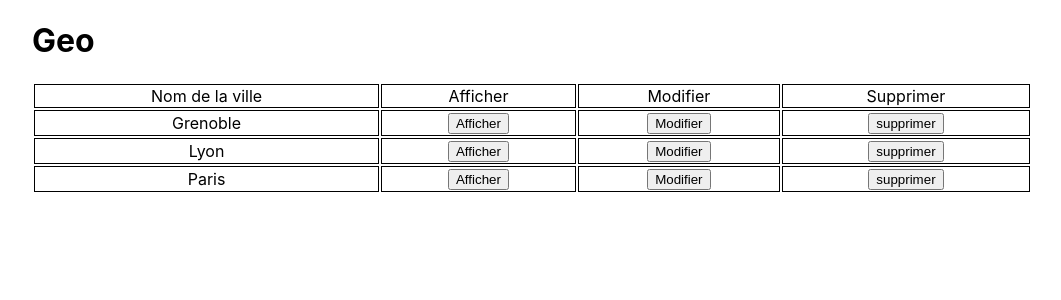
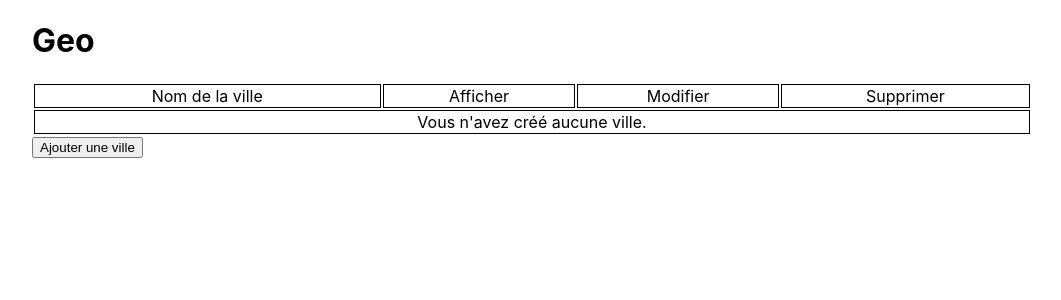
Before and after one commit to Theophane38/ascanio-test, a React (Create React App) app: page / in a window 1280 px wide. Shown: the top 300 px of the page, without its empty margins (108-1169 px from the left). Built offline with nearby package versions, Linux system fonts and the light colour scheme.

Commit message:
Adding home, itemsCitiesList and createCity components

```diff
--- a/src/App.js
+++ b/src/App.js
@@ -1,79 +1,35 @@
 import React from 'react';
 import './App.css';
+import Home from './components/home'
+import CreateCity from './components/createCity';
 
 class  App extends React.Component {
 
   constructor(props){
     super(props)
     this.state = {
+      currentPage: 'home',
       cities: [
-        {
-          name: 'Grenoble',
-          images: [],
-        },
-        {
-          name: 'Lyon',
-          images: [],
-        },
-        {
-          name: 'Paris',
-          images: [],
-        },
+
       ]
     }
   }
 
-  isObjectEmpty(obj){
-    for(let key in obj) {
-      if(obj.hasOwnProperty(key)){
-        return false;
-      }
-    }
-    return true;
+  switchPage(page){
+    this.setState({
+      currentPage: page
+    })
   }
 
   render (){
-    let {cities} = this.state
-    let myList = []
-    if (cities.length > 0){
-      for(let i = 0; i < cities.length; i++) {
-        console.log(cities[i])
-        myList.push(
-          <tr>
-            <td>{cities[i].name}</td>
-            <td><button>Afficher</button></td>
-            <td><button>Modifier</button></td>
-            <td><button>supprimer</button></td>
-          </tr>
-        )
-      }
-    } else {
-      myList.push(
-        <tr>
-          <td colSpan={4}>Vous n'avez créé aucune ville.</td>
-        </tr>
-      )
-    }
-    return (
+    return(
       <div className="App">
         <div className="container">
-          <h1>Geo</h1>
-          <table>
-            <thead>
-              <tr>
-                <td>Nom de la ville</td>
-                <td>Afficher</td>
-                <td>Modifier</td>
-                <td>Supprimer</td>
-              </tr>
-            </thead>
-            <tbody>
-              {myList}
-            </tbody>
-          </table>
+          {this.state.currentPage === 'home'? <Home switchPage={() => this.switchPage()} cities={this.state.cities}/> : <CreateCity/>}
         </div>
       </div>
     )
+
   }
 }
 
--- /dev/null
+++ b/src/components/createCity.js
@@ -0,0 +1,16 @@
+import React from 'react';
+
+class CreateCity extends React.Component {
+
+    constructor(props){
+        super(props)
+    }
+
+    render(){
+        return (
+            <h3>Create city</h3>
+        )
+    }
+}
+
+export default CreateCity;
--- /dev/null
+++ b/src/components/home.js
@@ -0,0 +1,52 @@
+import React from 'react';
+import ItemCitiesList from './itemCitiesList'
+
+class Home extends React.Component {
+
+    constructor(props){
+        super(props)
+    }
+
+    componentWillMount(){
+
+    }
+
+    render(){
+        let {cities} = this.props
+        let myList = []
+        if (cities.length > 0){
+            for(let i = 0; i < cities.length; i++) {
+                myList.push(
+                    <ItemCitiesList city={cities[i]}/>
+                )
+            }
+        } else {
+            myList.push(
+                <tr>
+                    <td colSpan={4}>Vous n'avez créé aucune ville.</td>
+                </tr>
+            )
+        }
+        return (
+            <div className="container">
+                <h1>Geo</h1>
+                <table>
+                    <thead>
+                        <tr>
+                            <td>Nom de la ville</td>
+                            <td>Afficher</td>
+                            <td>Modifier</td>
+                            <td>Supprimer</td>
+                        </tr>
+                    </thead>
+                    <tbody>
+                        {myList}
+                    </tbody>
+                </table>
+                <button onClick={() => this.props.switchPage('createCity')}>Ajouter une ville</button>
+            </div>
+        )
+    }
+}
+
+export default Home;
--- /dev/null
+++ b/src/components/itemCitiesList.js
@@ -0,0 +1,27 @@
+import React from 'react';
+import CreateCity from './createCity';
+
+class ItemCitiesList extends React.Component {
+
+    constructor(props){
+        super(props)
+    }
+
+    componentWillMount(){
+
+    }
+
+    render(){
+        let {city} = this.props
+        return (
+            <tr>
+                <td>{city.name}</td>
+                <td><button>Afficher</button></td>
+                <td><button>Modifier</button></td>
+                <td><button>supprimer</button></td>
+            </tr>
+        )
+    }
+}
+
+export default ItemCitiesList;
```
